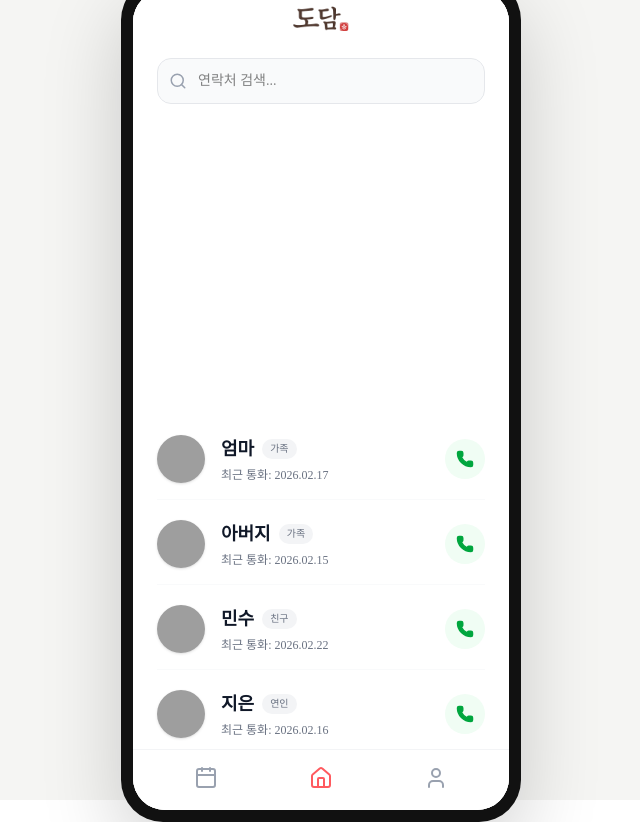
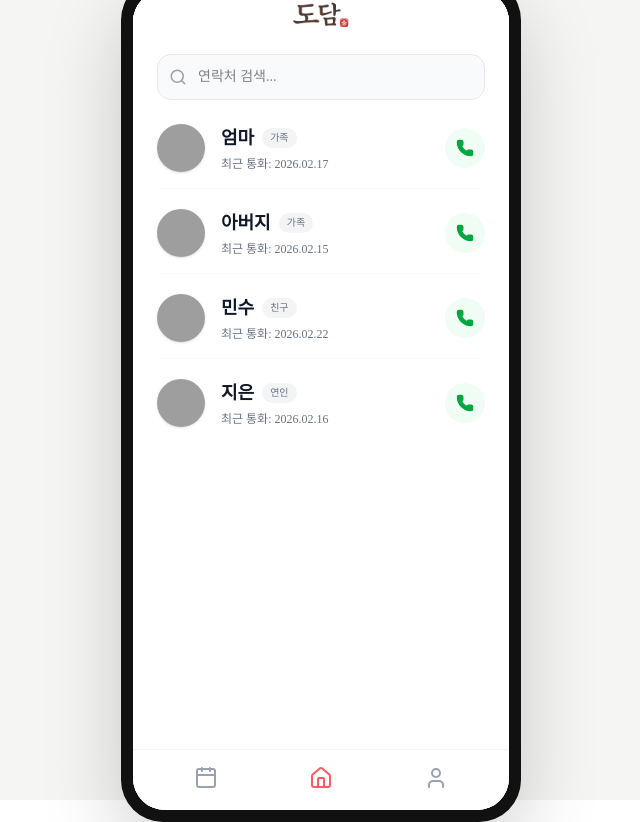
Before and after one commit to hyunsung213/call_rog_ai, a Next.js app: page /home in a window 1280 px wide. Shown: the whole page, without its empty margins (319-959 px from the left). Built offline with nearby package versions, Linux system fonts and the light colour scheme; grey boxes are pictures that could not be loaded.

Commit message:
Standardize header height to exactly h-14 across all pages

```diff
--- a/src/app/calendar/page.tsx
+++ b/src/app/calendar/page.tsx
@@ -20,7 +20,7 @@ export default function CalendarPage() {
         <motion.div
           initial={{ opacity: 0, y: -10 }}
           animate={{ opacity: 1, y: 0 }}
-          className="bg-white flex items-center justify-center relative h-12 overflow-hidden"
+          className="bg-white flex items-center justify-center shrink-0 relative h-14 overflow-hidden"
         >
           <Link href="/home" className="absolute left-4 p-2 text-gray-800 z-10">
             <ChevronLeft size={24} />
--- a/src/app/contacts/[id]/page.tsx
+++ b/src/app/contacts/[id]/page.tsx
@@ -77,7 +77,7 @@ export default function ContactDetailPage() {
 
   return (
     <div className="flex-1 min-h-0 flex flex-col bg-gray-50 relative pb-10 overflow-y-auto [&::-webkit-scrollbar]:hidden [-ms-overflow-style:none] [scrollbar-width:none]">
-      <header className="bg-white z-20 border-b border-gray-100 shrink-0 flex items-center justify-center relative h-12 overflow-hidden mt-1">
+      <header className="bg-white shrink-0 flex items-center justify-center relative h-14 overflow-hidden">
         <button onClick={() => router.back()} className="absolute left-2 p-2 text-gray-800 z-10">
           <ChevronLeft size={24} />
         </button>
--- a/src/app/conversations/result-mock-id/page.tsx
+++ b/src/app/conversations/result-mock-id/page.tsx
@@ -13,7 +13,7 @@ export default function ResultPage() {
 
   return (
     <div className="flex-1 min-h-0 flex flex-col bg-gray-50 relative pb-5 overflow-y-auto [&::-webkit-scrollbar]:hidden [-ms-overflow-style:none] [scrollbar-width:none]">
-      <header className="bg-white z-20 shadow-sm shrink-0 flex items-center justify-center relative h-12 overflow-hidden mt-1">
+      <header className="bg-white shrink-0 flex items-center justify-center relative h-14 overflow-hidden">
         <button onClick={() => router.push("/calendar")} className="absolute left-2 p-2 text-gray-800 z-10">
           <ChevronLeft size={24} />
         </button>
--- a/src/app/home/page.tsx
+++ b/src/app/home/page.tsx
@@ -27,21 +27,20 @@ export default function Home() {
         <motion.div
           initial={{ opacity: 0, y: -10 }}
           animate={{ opacity: 1, y: 0 }}
-          className="px-6 py-2 bg-white"
+          className="bg-white"
         >
-          <div className="flex justify-center items-center h-12 overflow-hidden relative">
+          <div className="bg-white flex items-center justify-center shrink-0 relative h-14 overflow-hidden">
             <img src="/logo.png" alt="마음통화" className="h-24 object-contain absolute" />
           </div>
-          <div className="mt-3 relative">
+          <div className="px-6 mt-2 relative">
             <input
               type="text"
               placeholder="연락처 검색..."
               className="w-full bg-gray-50 border border-gray-200 rounded-xl py-3 pl-10 pr-4 text-sm focus:outline-none focus:ring-2 focus:ring-[#FF5A5F]/20 focus:border-[#FF5A5F]"
             />
-            <Search size={18} className="text-gray-400 absolute left-3 top-3.5" />
+            <Search size={18} className="text-gray-400 absolute left-9 top-3.5" />
           </div>
         </motion.div>
-        </div>
 
         <div className="px-6 pt-2">
         {/* Contact List */}
@@ -114,7 +113,7 @@ export default function Home() {
       </div>
 
 
-
+</div>
       {/* Bottom Navigation */}
       <nav className="absolute bottom-0 w-full bg-white border-t border-gray-100 flex justify-around items-center py-2 pb-3 px-4">
         <Link href="/calendar" className="flex items-center justify-center text-gray-400 hover:text-gray-600 transition-colors p-2">
--- a/src/app/settings/page.tsx
+++ b/src/app/settings/page.tsx
@@ -9,7 +9,7 @@ export default function MyPage() {
   return (
     <div className="flex-1 min-h-0 flex flex-col bg-gray-50 relative pb-14">
       <main className="flex-1 overflow-y-auto">
-        <div className="bg-white flex items-center justify-center shrink-0 relative h-12 overflow-hidden mt-1">
+        <div className="bg-white flex items-center justify-center shrink-0 relative h-14 overflow-hidden">
           <Link href="/home" className="absolute left-4 p-2 text-gray-800 z-10">
             <ChevronLeft size={24} />
           </Link>
```
